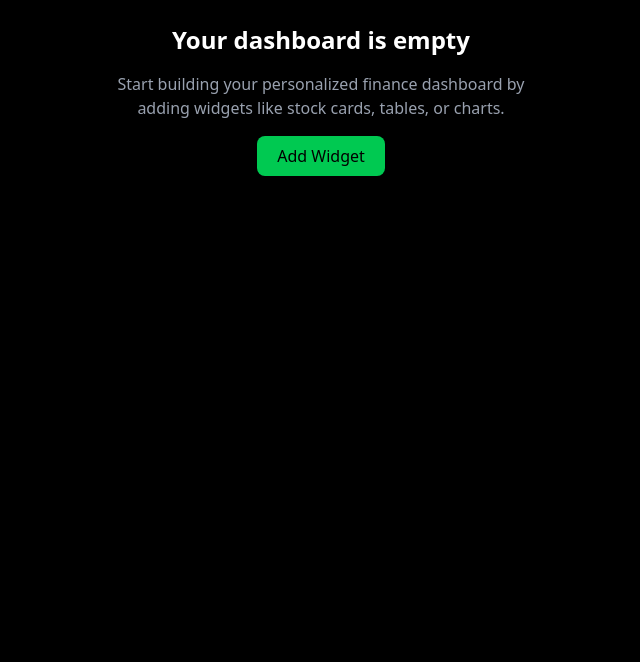
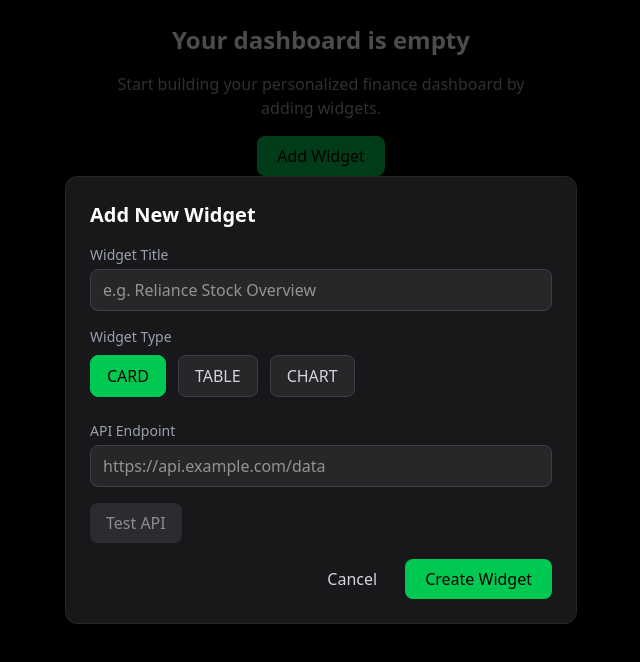
Before and after one commit to Mayankax/finboard-groww, a Next.js app: page / in a window 1280 px wide. Both pictures are taken after a click on the button "Add Widget". Shown: the top 662 px of the page, without its empty margins (319-959 px from the left). Built offline with nearby package versions, Linux system fonts and the light colour scheme.

Commit message:
feat: add API testing flow with react query

```diff
--- a/src/components/dashboard/Dashboard.tsx
+++ b/src/components/dashboard/Dashboard.tsx
@@ -1,29 +1,52 @@
 "use client";
 
+import { useState } from "react";
 import { useDashboardStore } from "@/store";
+import WidgetBuilder from "@/components/widgets/WidgetBuilder";
 
 export default function Dashboard() {
   const widgets = useDashboardStore((state) => state.widgets);
+  const [isBuilderOpen, setIsBuilderOpen] = useState(false);
 
   if (widgets.length === 0) {
     return (
+      <>
         <div className="flex flex-col items-center justify-center h-full text-center gap-4">
           <h2 className="text-2xl font-semibold text-white">
             Your dashboard is empty
           </h2>
           <p className="text-gray-400 max-w-md">
-          Start building your personalized finance dashboard by adding widgets
-          like stock cards, tables, or charts.
+            Start building your personalized finance dashboard by adding widgets.
           </p>
 
-        <button className="px-5 py-2 rounded-lg bg-green-500 text-black font-medium hover:bg-green-400 transition">
+          <button
+            onClick={() => setIsBuilderOpen(true)}
+            className="px-5 py-2 rounded-lg bg-green-500 text-black font-medium hover:bg-green-400 transition"
+          >
             Add Widget
           </button>
         </div>
+
+        <WidgetBuilder
+          isOpen={isBuilderOpen}
+          onClose={() => setIsBuilderOpen(false)}
+        />
+      </>
     );
   }
 
   return (
+    <>
+      <div className="flex justify-between items-center mb-6">
+        <h1 className="text-2xl font-semibold">Dashboard</h1>
+        <button
+          onClick={() => setIsBuilderOpen(true)}
+          className="px-4 py-2 rounded-lg bg-green-500 text-black font-medium"
+        >
+          Add Widget
+        </button>
+      </div>
+
       <div className="grid grid-cols-12 gap-6">
         {widgets.map((widget) => (
           <div
@@ -39,5 +62,11 @@ export default function Dashboard() {
           </div>
         ))}
       </div>
+
+      <WidgetBuilder
+        isOpen={isBuilderOpen}
+        onClose={() => setIsBuilderOpen(false)}
+      />
+    </>
   );
 }
--- /dev/null
+++ b/src/components/ui/Modal.tsx
@@ -0,0 +1,28 @@
+"use client";
+
+import { ReactNode } from "react";
+
+interface ModalProps {
+  isOpen: boolean;
+  onClose: () => void;
+  children: ReactNode;
+}
+
+export default function Modal({ isOpen, onClose, children }: ModalProps) {
+  if (!isOpen) return null;
+
+  return (
+    <div className="fixed inset-0 z-50 flex items-center justify-center">
+      {/* Backdrop */}
+      <div
+        className="absolute inset-0 bg-black/70"
+        onClick={onClose}
+      />
+
+      {/* Modal content */}
+      <div className="relative z-10 w-full max-w-lg rounded-xl bg-zinc-900 border border-zinc-800 p-6">
+        {children}
+      </div>
+    </div>
+  );
+}
--- /dev/null
+++ b/src/components/widgets/WidgetBuilder.tsx
@@ -0,0 +1,152 @@
+"use client";
+
+import { useState } from "react";
+import Modal from "@/components/ui/Modal";
+import { WidgetType } from "@/types/widget";
+import { useDashboardStore } from "@/store";
+import { useTestApi } from "@/hooks/useTestApi";
+
+interface WidgetBuilderProps {
+  isOpen: boolean;
+  onClose: () => void;
+}
+
+export default function WidgetBuilder({
+  isOpen,
+  onClose,
+}: WidgetBuilderProps) {
+  const addWidget = useDashboardStore((state) => state.addWidget);
+
+  const [title, setTitle] = useState("");
+  const [type, setType] = useState<WidgetType>("card");
+
+  const [endpoint, setEndpoint] = useState("");
+  const [testApi, setTestApi] = useState(false);
+
+  const { data, isLoading, error } = useTestApi(endpoint, testApi);
+
+  const handleCreate = () => {
+    if (!title.trim()) return;
+
+    addWidget({
+      id: crypto.randomUUID(),
+      type,
+      apiConfig: {
+        endpoint,
+        refreshInterval: 60,
+      },
+      fieldMappings: [],
+      displayConfig: {
+        title,
+      },
+      createdAt: Date.now(),
+    });
+
+    setTitle("");
+    setType("card");
+    onClose();
+  };
+
+  return (
+    <Modal isOpen={isOpen} onClose={onClose}>
+      <h2 className="text-xl font-semibold text-white mb-4">
+        Add New Widget
+      </h2>
+
+      {/* Widget Title */}
+      <div className="mb-4">
+        <label className="block text-sm text-gray-400 mb-1">
+          Widget Title
+        </label>
+        <input
+          value={title}
+          onChange={(e) => setTitle(e.target.value)}
+          placeholder="e.g. Reliance Stock Overview"
+          className="w-full rounded-lg bg-zinc-800 border border-zinc-700 px-3 py-2 text-white focus:outline-none focus:border-green-500"
+        />
+      </div>
+
+      {/* Widget Type */}
+      <div className="mb-6">
+        <label className="block text-sm text-gray-400 mb-2">
+          Widget Type
+        </label>
+        <div className="flex gap-3">
+          {(["card", "table", "chart"] as WidgetType[]).map((t) => (
+            <button
+              key={t}
+              onClick={() => setType(t)}
+              className={`px-4 py-2 rounded-lg border transition
+                ${
+                  type === t
+                    ? "bg-green-500 text-black border-green-500"
+                    : "bg-zinc-800 text-gray-300 border-zinc-700 hover:border-zinc-500"
+                }`}
+            >
+              {t.toUpperCase()}
+            </button>
+          ))}
+        </div>
+      </div>
+
+
+      {/* API Endpoint */}
+      <div className="mb-4">
+        <label className="block text-sm text-gray-400 mb-1">
+          API Endpoint
+        </label>
+        <input
+          value={endpoint}
+          onChange={(e) => {
+            setEndpoint(e.target.value);
+            setTestApi(false);
+          }}
+          placeholder="https://api.example.com/data"
+          className="w-full rounded-lg bg-zinc-800 border border-zinc-700 px-3 py-2 text-white focus:outline-none focus:border-green-500"
+        />
+      </div>
+
+      <button
+        onClick={() => setTestApi(true)}
+        disabled={!endpoint}
+        className="mb-4 px-4 py-2 rounded-lg bg-zinc-700 text-white hover:bg-zinc-600 disabled:opacity-50"
+      >
+        Test API
+      </button>
+
+      {/* API Status */}
+      {isLoading && (
+        <p className="text-sm text-blue-400 mb-2">Testing API...</p>
+      )}
+
+      {error && (
+        <p className="text-sm text-red-400 mb-2">
+          Failed to fetch API. Please check the endpoint or API key.
+        </p>
+      )}
+
+      {data && (
+        <pre className="max-h-40 overflow-auto text-xs bg-black rounded-lg p-3 text-green-400 mb-4">
+          {JSON.stringify(data, null, 2)}
+        </pre>
+      )}
+
+
+      {/* Actions */}
+      <div className="flex justify-end gap-3">
+        <button
+          onClick={onClose}
+          className="px-4 py-2 rounded-lg text-gray-300 hover:text-white"
+        >
+          Cancel
+        </button>
+        <button
+          onClick={handleCreate}
+          className="px-5 py-2 rounded-lg bg-green-500 text-black font-medium hover:bg-green-400"
+        >
+          Create Widget
+        </button>
+      </div>
+    </Modal>
+  );
+}
--- /dev/null
+++ b/src/hooks/useTestApi.ts
@@ -0,0 +1,11 @@
+import { useQuery } from "@tanstack/react-query";
+import { fetchApi } from "@/lib/api";
+
+export function useTestApi(endpoint: string, enabled: boolean) {
+  return useQuery({
+    queryKey: ["test-api", endpoint],
+    queryFn: () => fetchApi(endpoint),
+    enabled,
+    retry: 1,
+  });
+}
--- /dev/null
+++ b/src/lib/api.ts
@@ -0,0 +1,9 @@
+export async function fetchApi(endpoint: string) {
+  const response = await fetch(endpoint);
+
+  if (!response.ok) {
+    throw new Error(`API Error: ${response.status}`);
+  }
+
+  return response.json();
+}
--- a/src/store/index.ts
+++ b/src/store/index.ts
@@ -1,4 +1,5 @@
 import { create } from "zustand";
+import { persist } from "zustand/middleware";
 import { Widget } from "@/types/widget";
 
 interface DashboardState {
@@ -7,7 +8,9 @@ interface DashboardState {
   removeWidget: (id: string) => void;
 }
 
-export const useDashboardStore = create<DashboardState>((set) => ({
+export const useDashboardStore = create<DashboardState>()(
+  persist(
+    (set) => ({
       widgets: [],
 
       addWidget: (widget) =>
@@ -19,4 +22,9 @@ export const useDashboardStore = create<DashboardState>((set) => ({
         set((state) => ({
           widgets: state.widgets.filter((w) => w.id !== id),
         })),
-}));
+    }),
+    {
+      name: "finboard-dashboard", // key in localStorage
+    }
+  )
+);
```
Lines whose indentation alone changed are shown as unchanged.
